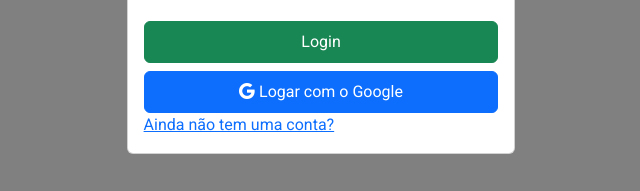
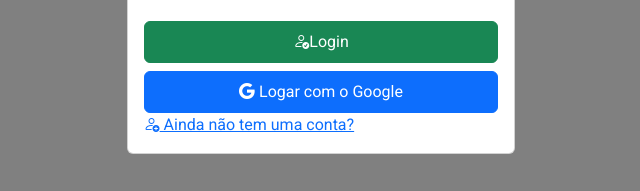
Before and after one commit to atomotavio/projeto, a website: page index.html in a window 1280 px wide. Shown: the part 468-659 px from the top of the page, 319-959 px from the left. Drawn offline with nearby package versions, Linux system fonts and the light colour scheme.

Commit message:
Update index.html
Add: icons

```diff
--- a/index.html
+++ b/index.html
@@ -38,13 +38,14 @@
                 </div>
                 <div id="msgAlerta"></div>
                 <div class="d-grid gap-2 mt-4">
-                    <button type="submit" class="btn btn-success p-2" title="Efetuar o login" id="login">Login</button>
+                    <button type="submit" class="btn btn-success p-2" title="Efetuar o login" id="login">
+                        <i class="bi bi-person-check"></i>Login</button>
                     <button type="button" class="btn btn-primary p-2" title="Login com o Google" id="loginGoogle">
                         <i class="bi bi-google"></i> Logar com o Google</button>
                 </div>
             </div>
         </form>
-        <a href="novo-aluno.html">Ainda não tem uma conta?</a>
+        <a href="novo-aluno.html"><i class="bi bi-person-add"></i> Ainda não tem uma conta?</a>
     </div>
     <div id="mensagemAlerta"></div>
     <!-- Carregando os scripts do Firebase -->
```
